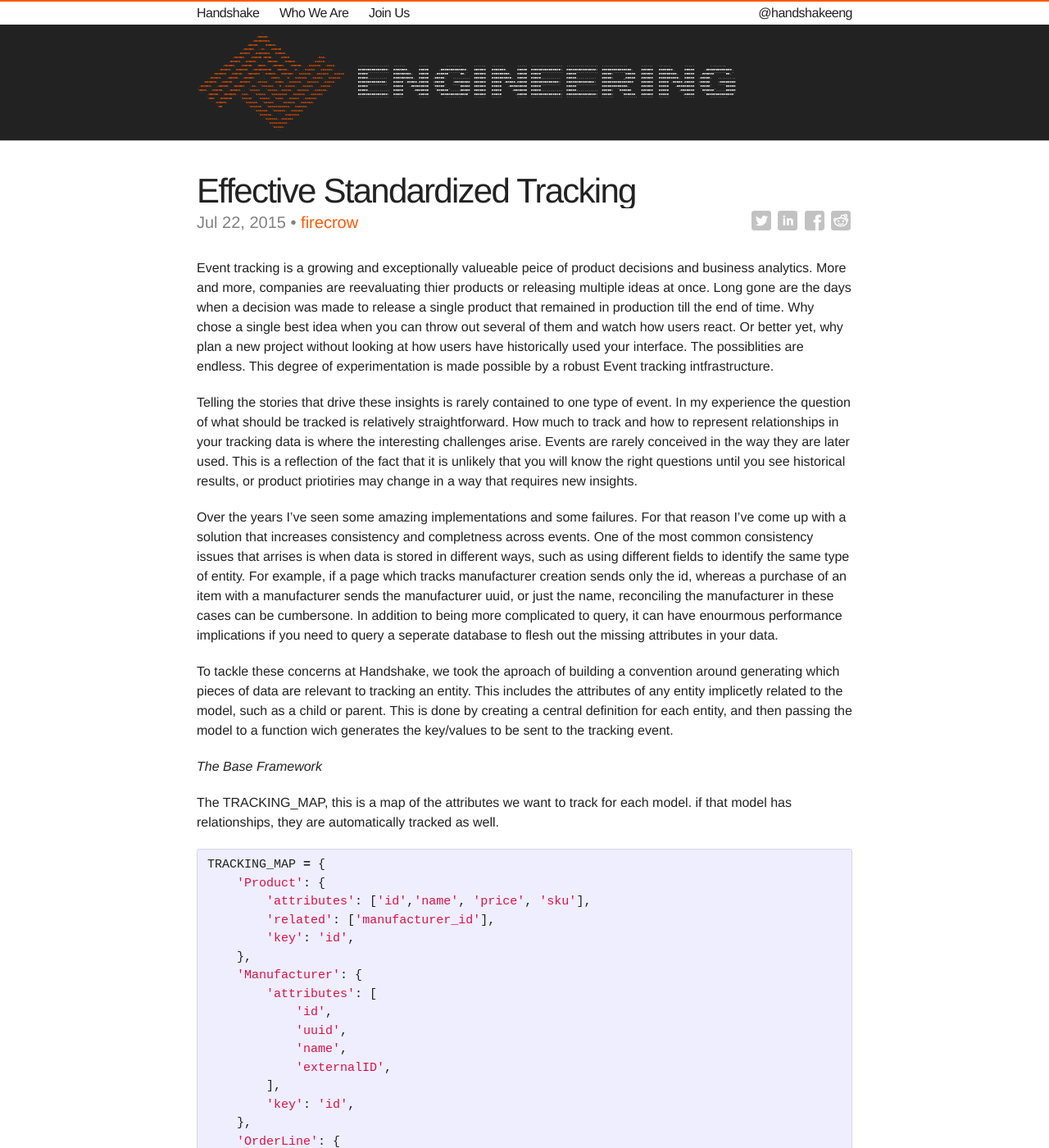
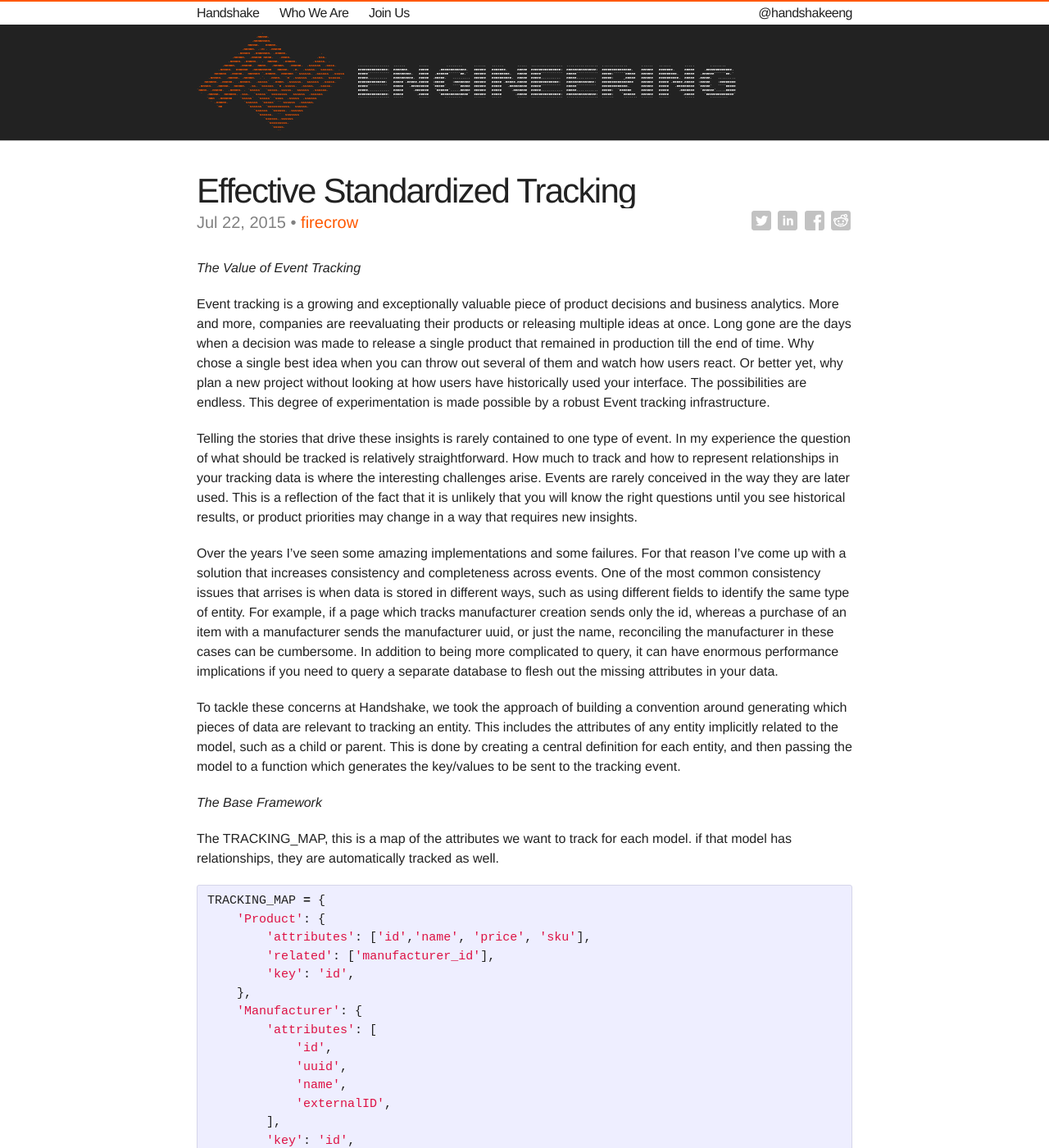
Before and after one commit to handshake/handshake.github.io, a Jekyll site: the page built from _posts/2015-07-22-tracking-values.md, in a window 1280 px wide and 1400 px high. Shown: the whole window at 82% size. Built offline with Jekyll 4.4.1, drawn with Linux system fonts in a browser that asks for light colours; comment, search, counter and statistics services are not loaded; some of the changed text lies outside the part shown.

Commit message:
[tracking-values] spelling issues fixed (I think)
Signed-off-by: firecrow <firecrow.silvernight@handshake.com>

```diff
--- a/_posts/2015-07-22-tracking-values.md
+++ b/_posts/2015-07-22-tracking-values.md
@@ -6,15 +6,17 @@
 author: firecrow
 ---
 
-Event tracking is a growing and exceptionally valueable peice of product
+*The Value of Event Tracking*
+
+Event tracking is a growing and exceptionally valuable piece of product
 decisions and business analytics.  More and more, companies are reevaluating
-thier products or releasing multiple ideas at once. Long gone are the days when
+their products or releasing multiple ideas at once. Long gone are the days when
 a decision was made to release a single product that remained in production
 till the end of time.  Why chose a single best idea when you can throw out
 several of them and watch how users react. Or better yet, why plan a new
 project without looking at how users have historically used your interface. The
-possiblities are endless. This degree of experimentation is made possible by a
-robust Event tracking intfrastructure.
+possibilities are endless. This degree of experimentation is made possible by a
+robust Event tracking infrastructure.
 
 Telling the stories that drive these insights is rarely contained to one type
 of event. In my experience the question of what should be tracked is relatively
@@ -22,25 +24,25 @@
 tracking data is where the interesting challenges arise.  Events are rarely
 conceived in the way they are later used. This is a reflection of the fact that
 it is unlikely that you will know the right questions until you see historical
-results, or product priotiries may change in a way that requires new insights.
+results, or product priorities may change in a way that requires new insights.
 
 Over the years I've seen some amazing implementations and some failures. For
 that reason I've come up with a solution that increases consistency and
-completness across events. One of the most common consistency issues that
+completeness across events. One of the most common consistency issues that
 arrises is when data is stored in different ways, such as using different
 fields to identify the same type of entity. For example, if a page which tracks
 manufacturer creation sends only the id, whereas a purchase of an item with a
 manufacturer sends the manufacturer uuid, or just the name, reconciling the
-manufacturer in these cases can be cumbersone. In addition to being more
-complicated to query, it can have enourmous performance implications if you
-need to query a seperate database to flesh out the missing attributes in your
+manufacturer in these cases can be cumbersome. In addition to being more
+complicated to query, it can have enormous performance implications if you
+need to query a separate database to flesh out the missing attributes in your
 data.
 
-To tackle these concerns at Handshake, we took the aproach of building a
+To tackle these concerns at Handshake, we took the approach of building a
 convention around generating which pieces of data are relevant to tracking an
-entity. This includes the attributes of any entity implicetly related to the
+entity. This includes the attributes of any entity implicitly related to the
 model, such as a child or parent. This is done by creating a central
-definition for each entity, and then passing the model to a function wich
+definition for each entity, and then passing the model to a function which
 generates the key/values to be sent to the tracking event.
 
 *The Base Framework*
@@ -79,7 +81,7 @@
 {% endhighlight %}
 
 A function we call trackingValues, that receives a series of model objects,
-and generates data based on the TRACKING_MAP
+and generates data based on the TRACKING_MAP.
 
 {% highlight python %}
 def trackingValues(**args):
```
Also changed, not shown: other parts of _posts/2015-07-22-tracking-values.md (+2 -2 lines).
